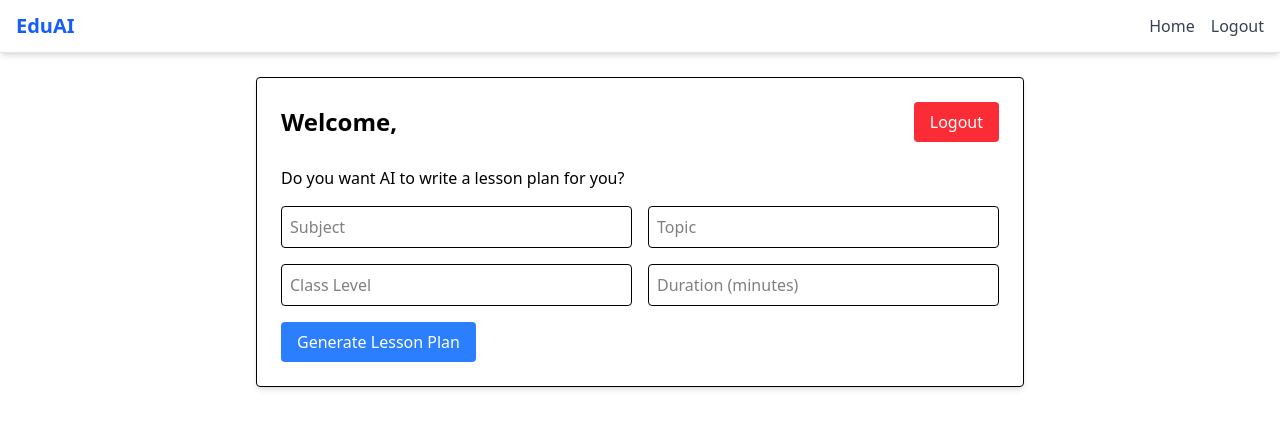
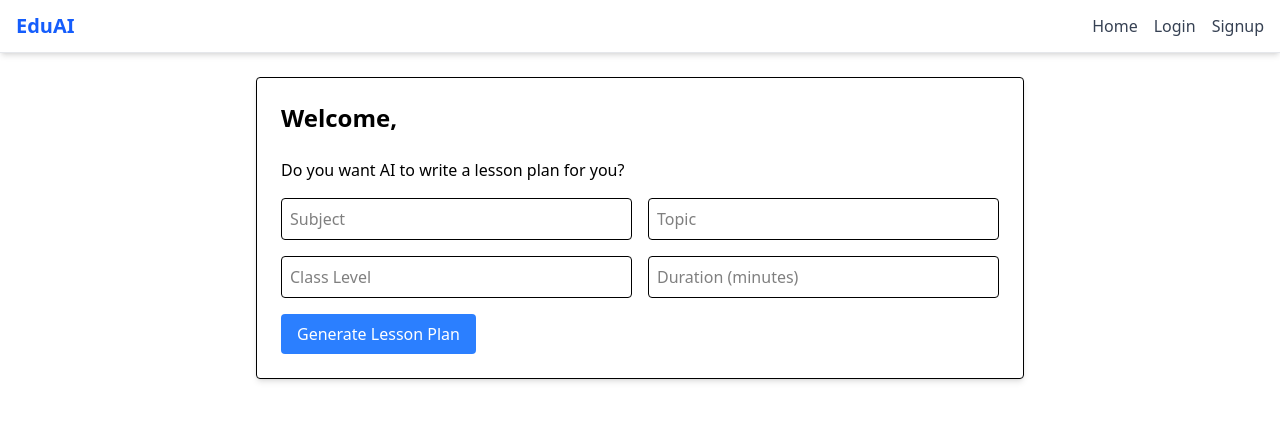
Before and after one commit to Kadunapikin/login-page, a React (Vite) app: page /home in a window 1280 px wide. Shown: the top 428 px of the page. Built offline with nearby package versions, Linux system fonts and the light colour scheme; no server answers.

Commit message:
update Navbar component

```diff
--- a/src/components/Navbar.tsx
+++ b/src/components/Navbar.tsx
@@ -1,13 +1,21 @@
-// src/components/Navbar.tsx
-import { useState } from 'react';
+import { useEffect, useState } from 'react';
 import { Link, useNavigate } from 'react-router-dom';
-import { signOut } from 'firebase/auth';
+import { signOut, onAuthStateChanged, User } from 'firebase/auth';
 import { auth } from '../firebase';
 import toast from 'react-hot-toast';
 
 const Navbar = () => {
   const [isOpen, setIsOpen] = useState(false);
+  const [user, setUser] = useState<User | null>(null);
   const navigate = useNavigate();
+
+  useEffect(() => {
+    const unsubscribe = onAuthStateChanged(auth, (firebaseUser) => {
+      setUser(firebaseUser);
+    });
+
+    return () => unsubscribe();
+  }, []);
 
   const handleLogout = async () => {
     try {
@@ -59,23 +67,42 @@ const Navbar = () => {
           <Link to="/home" className="text-gray-700 hover:text-blue-600">
             Home
           </Link>
+          {!user ? (
+            <>
+              <Link to="/" className="text-gray-700 hover:text-blue-600">
+                Login
+              </Link>
+              <Link to="/signup" className="text-gray-700 hover:text-blue-600">
+                Signup
+              </Link>
+            </>
+          ) : (
             <button
               onClick={handleLogout}
               className="text-gray-700 hover:text-red-600"
             >
               Logout
             </button>
+          )}
         </div>
       </div>
+
+      {/* Mobile Menu */}
       {isOpen && (
         <div className="md:hidden mt-2 space-y-2">
-          <Link
-            to="/home"
-            className="block text-gray-700 hover:text-blue-600"
-            onClick={() => setIsOpen(false)}
-          >
+          <Link to="/home" className="block text-gray-700" onClick={() => setIsOpen(false)}>
             Home
           </Link>
+          {!user ? (
+            <>
+              <Link to="/" className="block text-gray-700" onClick={() => setIsOpen(false)}>
+                Login
+              </Link>
+              <Link to="/signup" className="block text-gray-700" onClick={() => setIsOpen(false)}>
+                Signup
+              </Link>
+            </>
+          ) : (
             <button
               onClick={() => {
                 setIsOpen(false);
@@ -85,6 +112,7 @@ const Navbar = () => {
             >
               Logout
             </button>
+          )}
         </div>
       )}
     </nav>
@@ -92,5 +120,3 @@ const Navbar = () => {
 };
 
 export default Navbar;
-// This code defines a Navbar component for a web application. It includes links to the home page and a logout button. The navbar is responsive, showing a hamburger menu on smaller screens. When the logout button is clicked, it signs the user out of Firebase authentication and navigates them back to the login page.
-// The component uses React hooks for state management and Firebase authentication methods. It also includes toast notifications for user feedback on actions like logout.
--- a/src/pages/Home.tsx
+++ b/src/pages/Home.tsx
@@ -1,8 +1,5 @@
 import { useState } from 'react';
-import { useNavigate } from 'react-router-dom';
 import { auth } from '../firebase';
-import { signOut } from 'firebase/auth';
-import toast from 'react-hot-toast';
 import Navbar from '../components/Navbar';
 
 const Home = () => {
@@ -11,18 +8,6 @@ const Home = () => {
   const [classLevel, setClassLevel] = useState('');
   const [duration, setDuration] = useState('');
   const [lessonPlan, setLessonPlan] = useState('');
-  const navigate = useNavigate();
-
-  const handleLogout = async () => {
-    try {
-      await signOut(auth);
-      toast.success('Logged out successfully!');
-      navigate('/');
-    } catch (error: any) {
-      console.error('Logout error:', error.message);
-      toast.error(error.message || 'Logout failed');
-    }
-  };
 
   const handleGenerateLessonPlan = async () => {
     // Placeholder for AI lesson plan generation logic
@@ -37,12 +22,6 @@ const Home = () => {
     <div className="max-w-3xl mx-auto mt-6 p-6 border rounded shadow-md">
         <div className="flex justify-between items-center mb-6">
           <h2 className="text-2xl font-bold">Welcome, {auth.currentUser?.email}</h2>
-          <button
-            onClick={handleLogout}
-            className="bg-red-500 text-white px-4 py-2 rounded hover:bg-red-600"
-          >
-            Logout
-          </button>
         </div>
         <p className="mb-4">Do you want AI to write a lesson plan for you?</p>
         <div className="grid grid-cols-1 md:grid-cols-2 gap-4 mb-4">
@@ -93,3 +72,101 @@ const Home = () => {
 };
 
 export default Home;
+
+
+//Old code
+// import { useState } from 'react';
+// import { useNavigate } from 'react-router-dom';
+// import { auth } from '../firebase';
+// import { signOut } from 'firebase/auth';
+// import toast from 'react-hot-toast';
+// import Navbar from '../components/Navbar';
+
+// const Home = () => {
+//   const [subject, setSubject] = useState('');
+//   const [topic, setTopic] = useState('');
+//   const [classLevel, setClassLevel] = useState('');
+//   const [duration, setDuration] = useState('');
+//   const [lessonPlan, setLessonPlan] = useState('');
+//   const navigate = useNavigate();
+
+//   const handleLogout = async () => {
+//     try {
+//       await signOut(auth);
+//       toast.success('Logged out successfully!');
+//       navigate('/');
+//     } catch (error: any) {
+//       console.error('Logout error:', error.message);
+//       toast.error(error.message || 'Logout failed');
+//     }
+//   };
+
+//   const handleGenerateLessonPlan = async () => {
+//     // Placeholder for AI lesson plan generation logic
+//     // You can integrate with an AI API here
+//     const generatedPlan = `Lesson Plan for ${subject} - ${topic} (${classLevel}, ${duration} minutes)`;
+//     setLessonPlan(generatedPlan);
+//   };
+
+//   return (
+//     <>
+//     <Navbar />
+//     <div className="max-w-3xl mx-auto mt-6 p-6 border rounded shadow-md">
+//         <div className="flex justify-between items-center mb-6">
+//           <h2 className="text-2xl font-bold">Welcome, {auth.currentUser?.email}</h2>
+//           <button
+//             onClick={handleLogout}
+//             className="bg-red-500 text-white px-4 py-2 rounded hover:bg-red-600"
+//           >
+//             Logout
+//           </button>
+//         </div>
+//         <p className="mb-4">Do you want AI to write a lesson plan for you?</p>
+//         <div className="grid grid-cols-1 md:grid-cols-2 gap-4 mb-4">
+//           <input
+//             type="text"
+//             placeholder="Subject"
+//             value={subject}
+//             onChange={(e) => setSubject(e.target.value)}
+//             className="border p-2 rounded"
+//           />
+//           <input
+//             type="text"
+//             placeholder="Topic"
+//             value={topic}
+//             onChange={(e) => setTopic(e.target.value)}
+//             className="border p-2 rounded"
+//           />
+//           <input
+//             type="text"
+//             placeholder="Class Level"
+//             value={classLevel}
+//             onChange={(e) => setClassLevel(e.target.value)}
+//             className="border p-2 rounded"
+//           />
+//           <input
+//             type="text"
+//             placeholder="Duration (minutes)"
+//             value={duration}
+//             onChange={(e) => setDuration(e.target.value)}
+//             className="border p-2 rounded"
+//           />
+//         </div>
+//         <button
+//           onClick={handleGenerateLessonPlan}
+//           className="bg-blue-500 text-white px-4 py-2 rounded hover:bg-blue-600"
+//         >
+//           Generate Lesson Plan
+//         </button>
+//         {lessonPlan && (
+//           <div className="mt-6 p-4 border rounded bg-gray-100">
+//             <h3 className="text-xl font-semibold mb-2">Generated Lesson Plan:</h3>
+//             <p>{lessonPlan}</p>
+//           </div>
+//         )}
+//       </div>
+//     </>
+//   );
+// };
+
+// export default Home;
```
Lines whose indentation alone changed are shown as unchanged.
